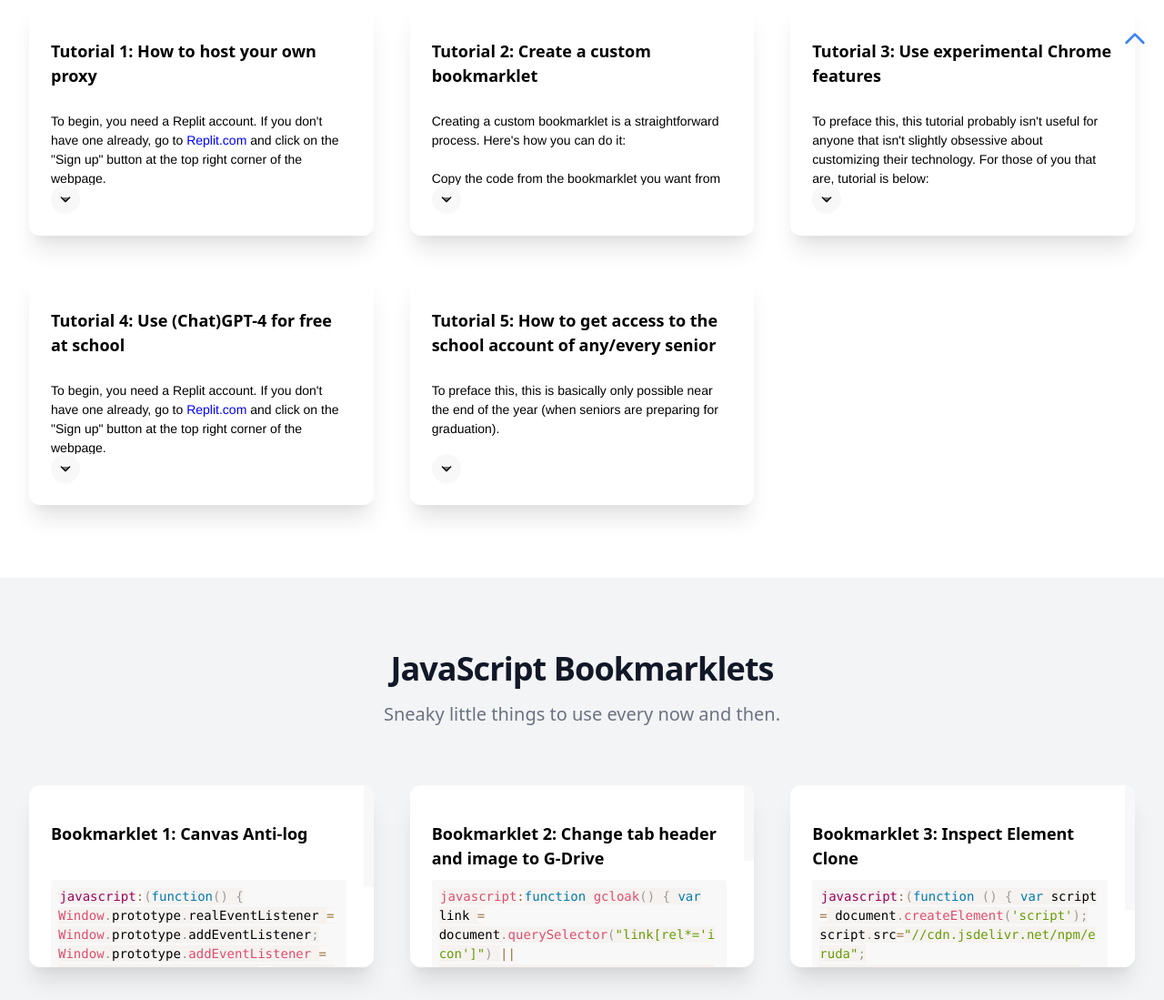
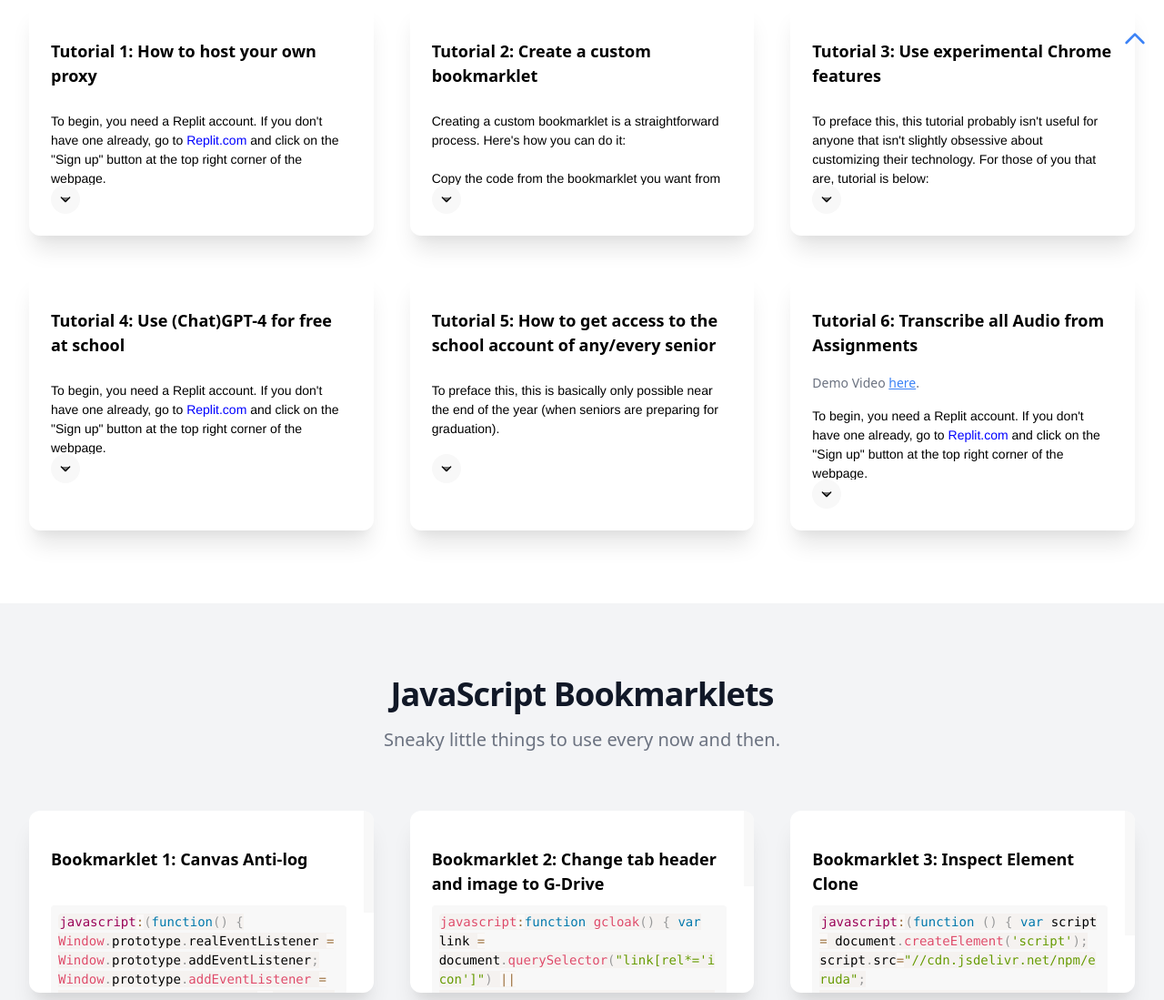
Before and after one commit to GooglyBlox/schooltricks.github.io, a plain HTML site: page index.html in a window 1280 px wide. Shown: the part 725-1824 px from the top of the page at 91% size. Drawn offline with nearby package versions, Linux system fonts and the light colour scheme; some packages are replaced by stand-ins of ours; a script that the page names is missing.

Commit message:
Update index.html

```diff
--- a/index.html
+++ b/index.html
@@ -17,18 +17,15 @@
   <style>
     .scrollable-card {
       max-height: 200px;
-      /* Set a max height for the scrollable area */
       overflow-y: auto;
     }
 
     .simplebar-scrollbar {
       background-color: #f8f8f8;
-      /* Set the background color of the scroll bar */
     }
 
     .simplebar-track.simplebar-vertical .simplebar-scrollbar:before {
       background-color: #777;
-      /* Set the color of the scroll bar handle */
     }
 
     .simplebar-content-wrapper {
@@ -274,7 +271,7 @@ Next, navigate to the <a href="https://replit.com/@AmuariAlvarado/Supernova-v2"
 
 Once on the <a href="https://replit.com/@AmuariAlvarado/Supernova-v2" style="color: blue;">Supernova</a> page, click on the "Fork" button at the right of the page. This will create a copy of the codebase into your Replit account.
 
-"Forking" is a term used in software development which essentially means creating a copy of a particular software project, allowing you to experiment and make changes without affecting the original project. In this case, you're making a copy of the Supernova proxy server so that you can host it yourself.
+"Forking" is a term used in software development which essentially means creating a copy of a particular software project, allowing you to experiment and make changes without affecting the original project. In this case, you're making a copy of the Supernova proxy server so that you can host it yourself. <a href="https://www.youtube.com/watch?v=dLE86yYZLFg" style="color: blue;">Here's a tutorial on how to fork!</a>
 
 In your forked version of the Supernova Repl, click on the 'Run' button at the top of the page. This will initialize the Repl and start your proxy server.
 
@@ -369,7 +366,7 @@ Next, navigate to the <a href="https://replit.com/@gpt4free/gpt4free-webui" styl
 
 Once on the <a href="https://replit.com/@gpt4free/gpt4free-webui" style="color: blue;">GPT4FREE</a> page, click on the "Fork" button at the right of the page. This will create a copy of the codebase into your Replit account.
 
-"Forking" is a term used in software development which essentially means creating a copy of a particular software project, allowing you to experiment and make changes without affecting the original project. In this case, you're making a copy of the GPT4FREE server so that you can host it yourself.
+"Forking" is a term used in software development which essentially means creating a copy of a particular software project, allowing you to experiment and make changes without affecting the original project. In this case, you're making a copy of the GPT4FREE server so that you can host it yourself. <a href="https://www.youtube.com/watch?v=dLE86yYZLFg" style="color: blue;">Here's a tutorial on how to fork!</a>
 
 In your forked version of the GPT4FREE Repl, click on the 'Run' button at the top of the page. This will initialize the Repl and start your GPT server.
 
@@ -411,10 +408,51 @@ Student Seat Row/Column
 
 With that information, we can now complete the puzzle! Match up the seat to the first name and last name and the corresponding student ID. A student's email format is: (graduating year)(lastname)(firstname)@iusd.org. Just fill in the name blanks, and sign in with the password.
 
-Just like that, you have access to any senior's Google account (although it doesn't really matter, since they're graduating shortly after and their Google accounts get permanently deleted ~14 days after graduation).
+Just like that, you have access to any senior's Google account (although it doesn't really matter, since they're graduating shortly after and their Google accounts get permanently deleted ~14 days after gradutation).
 
 This was something fun I did that was going to end up as my senior prank (but I didn't go through with it), so maybe take some inspiration and try it yourself!
       </pre>
+          <div class="expand-button">
+            <svg xmlns="http://www.w3.org/2000/svg" viewBox="0 0 24 24" fill="none" stroke="currentColor"
+              stroke-width="2" stroke-linecap="round" stroke-linejoin="round"
+              class="transform transition-transform duration-300 ease-in-out">
+              <path d="M19 9l-7 7-7-7"></path>
+            </svg>
+          </div>
+        </div>
+
+        <!-- Tutorial Card 6 -->
+        <div
+          class="bg-white overflow-hidden shadow-xl rounded-xl p-6 transform hover:-translate-y-2 transition duration-300 ease-in-out">
+          <div class="flex items-center">
+            <!-- ... -->
+          </div>
+          <p class="mt-4 card-title">
+            Tutorial 6: Transcribe all Audio from Assignments
+          </p>
+          <p class="text-sm text-gray-500 mt-2">
+    Demo Video
+    <a href="https://youtu.be/67usvELUqaE" class="text-blue-500 underline">here</a>.
+  </p>
+          <pre class="mt-4 card-description collapsed">
+To begin, you need a Replit account. If you don't have one already, go to <a href="https://replit.com/~" style="color: blue;">Replit.com</a> and click on the "Sign up" button at the top right corner of the webpage.
+
+You'll be prompted to provide an email address, username, and password. After you've signed up and verified your email, log in to your new account.
+
+Next, navigate to the <a href="https://replit.com/@DavidAtReplit/OpenAI-Whisper-Transcriber" style="color: blue;">OpenAI Whisper Transcriber</a> that you will be using as your base file.
+
+Once on the <a href="https://replit.com/@DavidAtReplit/OpenAI-Whisper-Transcriber" style="color: blue;">OpenAI Whisper Transcriber</a> page, click on the "Fork" button at the right of the page. This will create a copy of the codebase into your Replit account.
+
+"Forking" is a term used in software development which essentially means creating a copy of a particular software project, allowing you to experiment and make changes without affecting the original project. In this case, you're making a copy of the transcriber file so that you can host it yourself. <a href="https://www.youtube.com/watch?v=dLE86yYZLFg" style="color: blue;">Here's a tutorial on how to fork!</a>
+
+In your forked version of the OpenAI Whisper Transcriber Repl, add any audio/video files you want to the "input" folder. When you click the "Run" button at the top of your repl, the program will begin to transcribe your file. This process can take a little while because it uses advanced AI technology (and Replit has poor server resources for free users). Just keep the tab open (make sure it does not refresh/close) and it will eventually finish and create a new file in the "output" folder. That file will have a full transcription of the audio, and you can use it however you want (ie. pasting it into ChatGPT and getting answers to whatever questions you were assigned).
+
+That's it! You've set up your own audio transcription tool. You can now transcribe any assignment given to you (ie. podcast, TedTalk, documentary, instructional video).
+
+I personally hated listening to podcasts for class, and would simply transcribe all the content. Then I'd feed it into ChatGPT with all the questions I was assigned, and finish what would be a 45 minute long assignment in less than five minutes (excluding how long it took for the transcription tool to work, which could take a little while).
+
+That being said, don't be dumb about using AI tools for assignment completion. Make sure to tweak the text something like ChatGPT gives you to ensure that it really looks like a human/you wrote it.
+          </pre>
           <div class="expand-button">
             <svg xmlns="http://www.w3.org/2000/svg" viewBox="0 0 24 24" fill="none" stroke="currentColor"
               stroke-width="2" stroke-linecap="round" stroke-linejoin="round"
```
